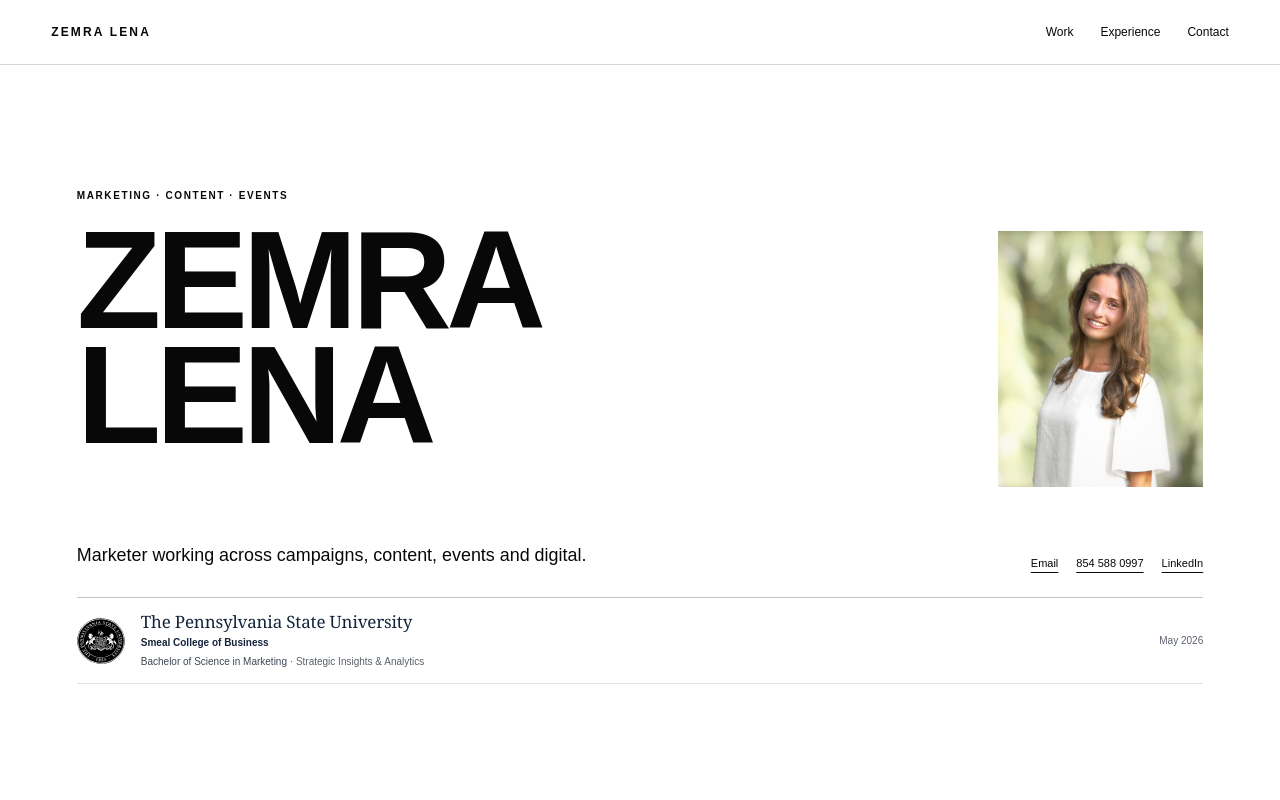
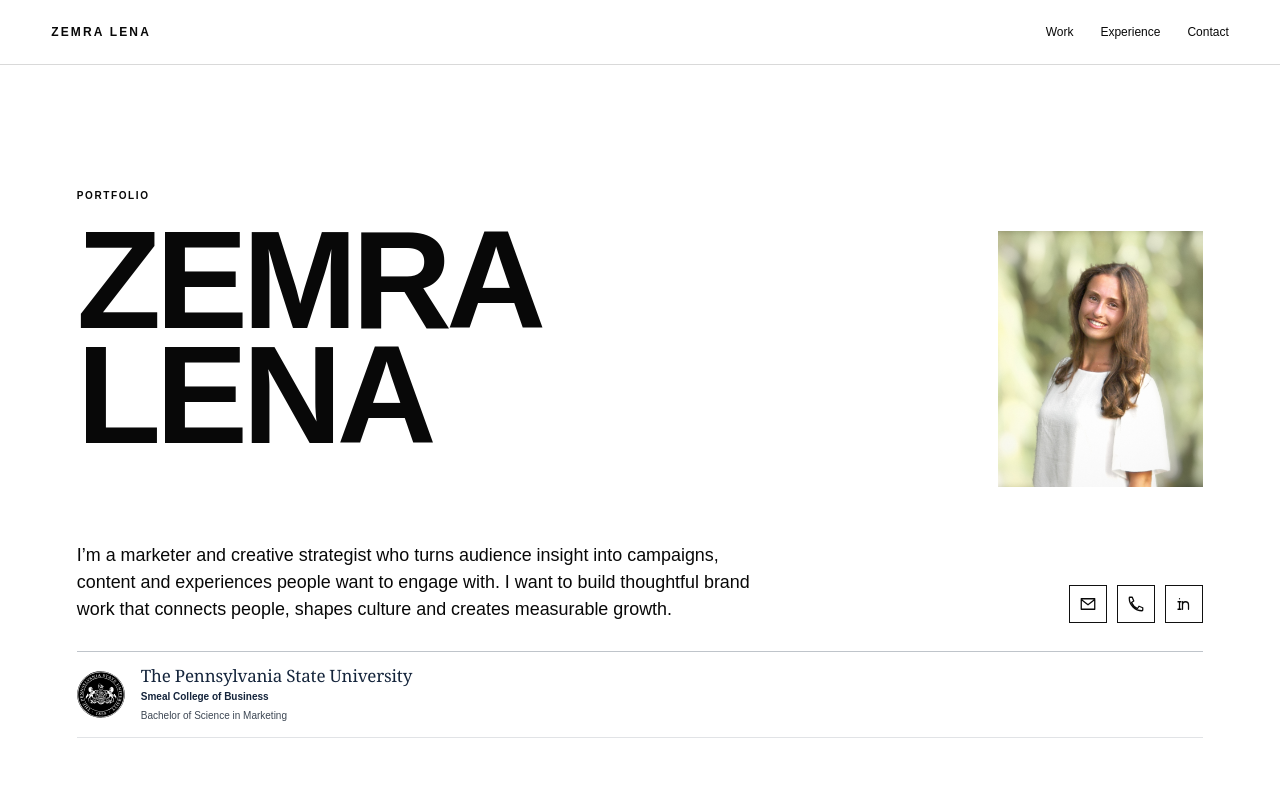
Before and after one commit to zemralena/zemralena.github.io, a plain HTML site: page index.html in a window 1280 px wide. Shown: the top 800 px of the page. Drawn offline with Linux system fonts and the light colour scheme.

Commit message:
Refine homepage introduction

```diff
--- a/assets/css/media.css
+++ b/assets/css/media.css
@@ -1,5 +1,5 @@
 /* Media stays at its native proportions inside the established V5 layout. */
-.education.education-credential{display:grid;grid-template-columns:48px minmax(0,1fr) auto;align-items:center;gap:16px;margin-top:28px;padding:14px 0;border-top:1px solid #bfc4ca;border-bottom:1px solid #e1e3e6;color:#14243b}
+.education.education-credential{display:grid;grid-template-columns:48px minmax(0,1fr);align-items:center;gap:16px;margin-top:28px;padding:14px 0;border-top:1px solid #bfc4ca;border-bottom:1px solid #e1e3e6;color:#14243b}
 .education-seal{display:block;width:48px;height:48px;object-fit:contain}
 .education-details h2{font:400 17px/1.2 Georgia,"Times New Roman",serif;letter-spacing:-.01em;margin:0 0 3px}
 .education-college{font-size:10px;font-weight:600;line-height:1.5;margin:0 0 4px}
--- a/index.html
+++ b/index.html
@@ -23,7 +23,7 @@ h1{margin:0;text-transform:uppercase;font-size:clamp(68px,10.8vw,170px);line-hei
 @media(max-width:560px){.hero-grid h1{font-size:clamp(40px,11.5vw,64px)}}
 .portrait{margin:8px 0 0;transform:rotate(1.2deg)}.portrait img{aspect-ratio:4/5;object-fit:cover}
 .hero-bottom{display:grid;grid-template-columns:minmax(0,680px) auto;gap:50px;align-items:end;margin-top:55px}
-.hero-bottom>p{margin:0;font-size:clamp(17px,1.4vw,21px);line-height:1.5}.contact{display:flex;gap:18px;flex-wrap:wrap;justify-content:flex-end}.contact a{font-size:11px;text-underline-offset:5px}
+.hero-bottom>p{margin:0;font-size:clamp(17px,1.4vw,21px);line-height:1.5}.contact{display:flex;gap:10px;flex-wrap:wrap;justify-content:flex-end}.contact a{width:38px;height:38px;display:grid;place-items:center;border:1px solid #111;text-decoration:none;transition:background .2s ease,color .2s ease}.contact a:hover,.contact a:focus-visible{background:#111;color:#fff}.contact svg{width:18px;height:18px;fill:none;stroke:currentColor;stroke-width:1.7;stroke-linecap:round;stroke-linejoin:round}.sr-only{position:absolute;width:1px;height:1px;padding:0;margin:-1px;overflow:hidden;clip:rect(0,0,0,0);white-space:nowrap;border:0}
 .education{margin-top:42px;padding-top:17px;border-top:1px solid #000;display:grid;grid-template-columns:170px 1fr auto;gap:28px;font-size:11px}.education b{font-size:11px}.education span{color:var(--muted)}
 .section{padding:clamp(90px,9vw,150px) clamp(20px,6vw,92px)}.sectionhead{display:flex;justify-content:space-between;align-items:end;padding-bottom:17px;border-bottom:1px solid #000;margin-bottom:48px}.sectionhead h2{margin:0;font-size:clamp(43px,5.8vw,82px);letter-spacing:-.045em;line-height:.93}
 .work-list{display:grid;gap:28px}.work-card{display:grid;grid-template-columns:1.15fr .85fr;border:1px solid #000;text-decoration:none;background:#fff;min-height:510px;overflow:hidden}
@@ -73,7 +73,7 @@ footer{padding:90px clamp(20px,6vw,92px) 40px;border-top:1px solid #000}.footer-
 @media(max-width:560px){.hero{padding-top:56px}.hero-grid{grid-template-columns:1fr 100px;gap:16px;align-items:center}.portrait{width:100%;margin:0}h1{font-size:clamp(54px,14vw,78px)}.hero-bottom{margin-top:30px;gap:24px}.education{gap:10px;margin-top:28px}.work-card,.work-card.reverse{grid-template-columns:1fr}.work-card.reverse .work-visual,.work-card.reverse .work-copy{order:initial}.work-copy{padding:26px}.work-copy h3{font-size:42px}.view{margin-top:22px}.exp-btn{grid-template-columns:1fr 24px}.plus{grid-row:1/3}.exp-open{padding-left:0;padding-right:0}.sectionhead{align-items:center}.sectionhead h2{font-size:40px}.motion-toggle{padding:10px;font-size:10px}.contact a{padding:10px 0}.navlinks{gap:16px}.navlinks a:nth-child(2){display:block}}
 </style>
 <link rel="stylesheet" href="assets/css/refinements.css?v=20260925-refined">
-<noscript><style>.exp-body{visibility:visible;grid-template-rows:1fr}.exp-btn .plus{display:none}</style></noscript><link rel="stylesheet" href="assets/css/media.css?v=20260925-education2">
+<noscript><style>.exp-body{visibility:visible;grid-template-rows:1fr}.exp-btn .plus{display:none}</style></noscript><link rel="stylesheet" href="assets/css/media.css?v=20260925-education3">
 </head>
 <body><a class="skip-link" href="#main-content">Skip to content</a>
 <div class="progress" id="progress"></div>
@@ -81,16 +81,16 @@ footer{padding:90px clamp(20px,6vw,92px) 40px;border-top:1px solid #000}.footer-
 
 <main id="main-content"><span id="top"></span>
 <header class="hero">
-<p class="eyebrow reveal">Marketing · Content · Events</p>
+<p class="eyebrow reveal">Portfolio</p>
 <div class="hero-grid">
   <h1 class="reveal">ZEMRA<br>LENA</h1>
   <figure class="portrait reveal" data-drift=".035"><img src="assets/headshot.jpg" alt="Zemra Lena" decoding="async" width="1800" height="1800"></figure>
 </div>
 <div class="hero-bottom reveal">
-  <p>Marketer working across campaigns, content, events and digital.</p>
-  <div class="contact"><a href="mailto:zemralena3@gmail.com">Email</a><a href="tel:8545880997">854 588 0997</a><a href="https://linkedin.com/in/zemralena" target="_blank" rel="noopener">LinkedIn</a></div>
+  <p>I’m a marketer and creative strategist who turns audience insight into campaigns, content and experiences people want to engage with. I want to build thoughtful brand work that connects people, shapes culture and creates measurable growth.</p>
+  <div class="contact" aria-label="Contact links"><a href="mailto:zemralena3@gmail.com" aria-label="Email Zemra Lena"><svg viewBox="0 0 24 24" aria-hidden="true"><path d="M3 5h18v14H3zM3 6l9 7 9-7"/></svg><span class="sr-only">Email</span></a><a href="tel:8545880997" aria-label="Call Zemra Lena"><svg viewBox="0 0 24 24" aria-hidden="true"><path d="M7 3H4a1 1 0 0 0-1 1c0 9.4 7.6 17 17 17a1 1 0 0 0 1-1v-3l-5-2-2 3c-3.5-1.5-6.5-4.5-8-8l3-2z"/></svg><span class="sr-only">Phone</span></a><a href="https://linkedin.com/in/zemralena" target="_blank" rel="noopener" aria-label="Zemra Lena on LinkedIn"><svg viewBox="0 0 24 24" aria-hidden="true"><path d="M6 9v10M6 5v.01M10 19V9m0 4a4 4 0 0 1 8 0v6M4 9h4M4 19h4"/></svg><span class="sr-only">LinkedIn</span></a></div>
 </div>
-<div class="education education-credential reveal" aria-label="Education"><img class="education-seal" src="assets/logos/penn-state-seal.svg" alt="The Pennsylvania State University seal" width="88" height="88" decoding="async"><div class="education-details"><h2>The Pennsylvania State University</h2><p class="education-college">Smeal College of Business</p><p class="education-degree">Bachelor of Science in Marketing<span>Strategic Insights &amp; Analytics</span></p></div><p class="education-date">May 2026</p></div>
+<div class="education education-credential reveal" aria-label="Education"><img class="education-seal" src="assets/logos/penn-state-seal.svg" alt="The Pennsylvania State University seal" width="88" height="88" decoding="async"><div class="education-details"><h2>The Pennsylvania State University</h2><p class="education-college">Smeal College of Business</p><p class="education-degree">Bachelor of Science in Marketing</p></div></div>
 </header>
 
 <section class="section" id="work">
```
